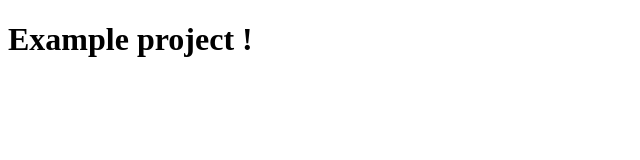
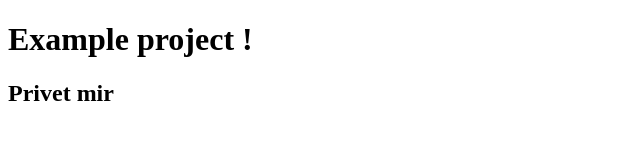
Before and after one commit to Kaxramonovravshan/Example, a plain HTML site: page index.html in a window 1280 px wide. Shown: the whole page, without its empty margins (0-640 px from the left). Drawn offline with Linux system fonts and the light colour scheme.

```diff
--- a/index.html
+++ b/index.html
@@ -9,6 +9,7 @@
 <body>
 
     <h1>Example project !</h1>
+    <h2>Privet mir</h2>
 
 </body>
 </html>
```
